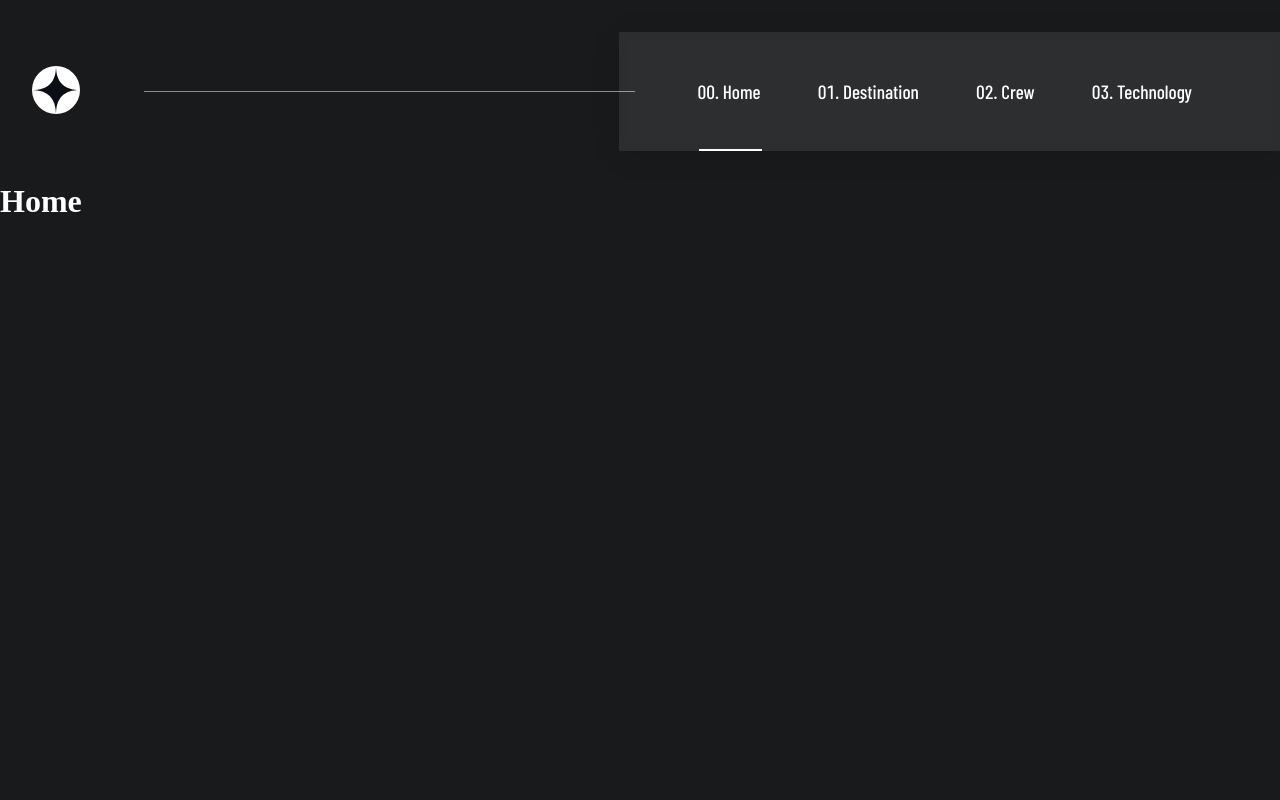
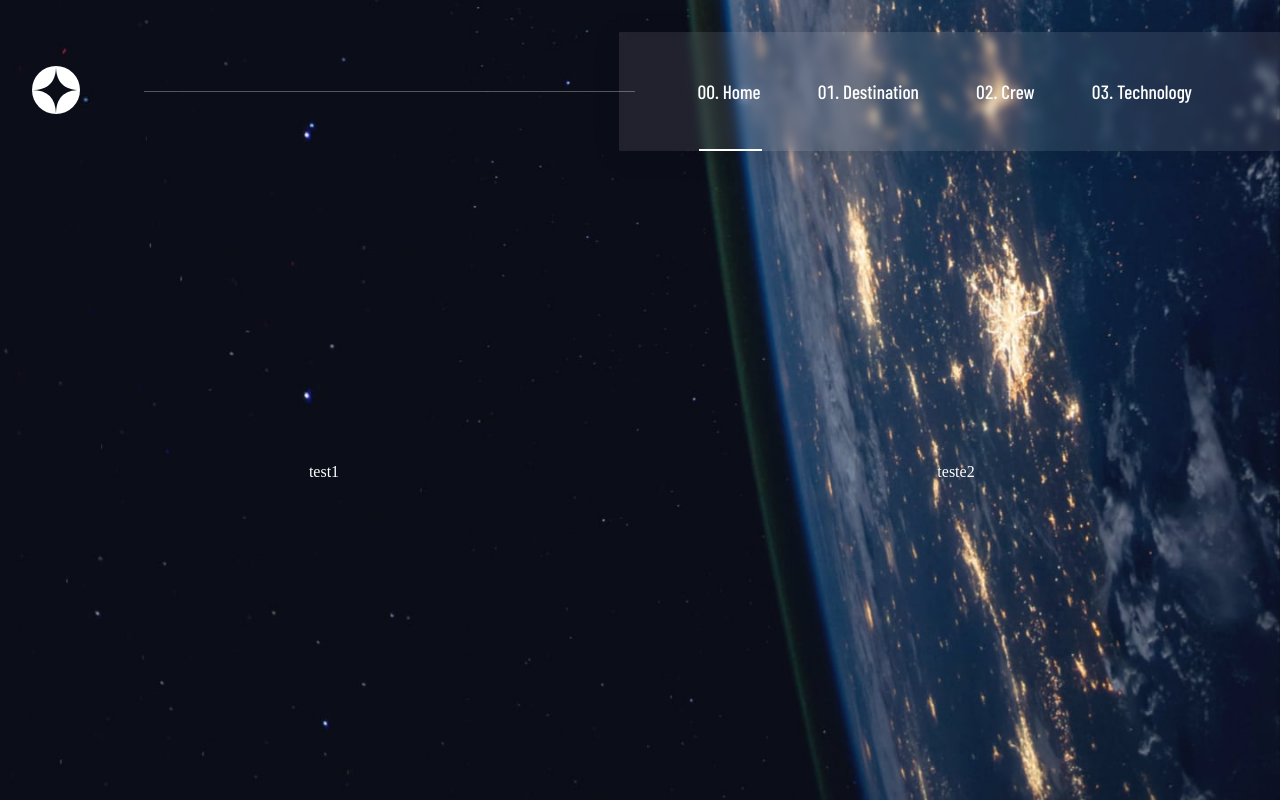
Before and after one commit to eduardoqsilva/Space-tourism, a React (Vite) app: page / in a window 1280 px wide. Built offline with nearby package versions, Linux system fonts and the light colour scheme; a web font is replaced by a local one.

Commit message:
Header update

```diff
--- /dev/null
+++ b/src/components/header/Header.styled.ts
@@ -0,0 +1,34 @@
+import styled from "styled-components";
+
+interface headerType {
+  Url: string
+}
+
+export const HeaderStyled = styled.header<headerType>`
+
+  width: 100vw;
+  height: 100vh;
+  background-image: url(${ (props) => props.Url});
+  background-size: cover;
+  background-position: center center;
+  background-repeat: no-repeat;
+
+  & main.pageContent {
+    position: absolute;
+    bottom: 0;
+
+    width: 100vw;
+    min-height: calc(100vh - 9rem);
+
+    padding: 1rem;
+
+    display: grid;
+    grid-template-columns: 1fr 1fr;
+    grid-template-rows: 100%;
+    align-items: center;
+    justify-items: center;
+    /* grid-template-areas: 'a b'; */
+    gap: 1rem;
+
+  }
+`
--- /dev/null
+++ b/src/components/header/Header.tsx
@@ -0,0 +1,17 @@
+import { ReactNode } from 'react'
+import { HeaderStyled } from './Header.styled'
+import homeImg from '../../assets/background/home.jpg'
+
+interface HeaderType {
+  children: ReactNode
+}
+
+export function Header({ children }:HeaderType) {
+  return (
+    <HeaderStyled Url={homeImg}>
+      <main className='pageContent'>
+        {children}
+      </main>
+    </HeaderStyled>
+  )
+}
--- a/src/components/nav/NavBar.styled.ts
+++ b/src/components/nav/NavBar.styled.ts
@@ -8,13 +8,18 @@ export const NavBarStyled = styled.nav`
 
   display: flex;
   align-items: center;
-  padding: 2rem 0 2rem 2rem;
+  padding: 2rem 0 0 2rem;
+
+  position: fixed;
+  top: 0;
+
+  width: 100vw;
 
   & div.line {
     background-color: #fff;
     flex-grow: 3;
     height: 1px;
-    opacity: 0.5;
+    opacity: 0.3;
     margin-right: -1rem;
     z-index: 2;
   }
--- a/src/pages/Home.tsx
+++ b/src/pages/Home.tsx
@@ -1,8 +1,12 @@
+import { Header } from "../components/header/Header";
 
 export function Home() {
   return(
     <>
-      <h1>Home</h1>
+      <Header>
+        <div>test1</div>
+        <div>teste2</div>
+      </Header>
     </>
   )
 }
```
Also changed, not shown: src/assets/background/home.jpg (added).
